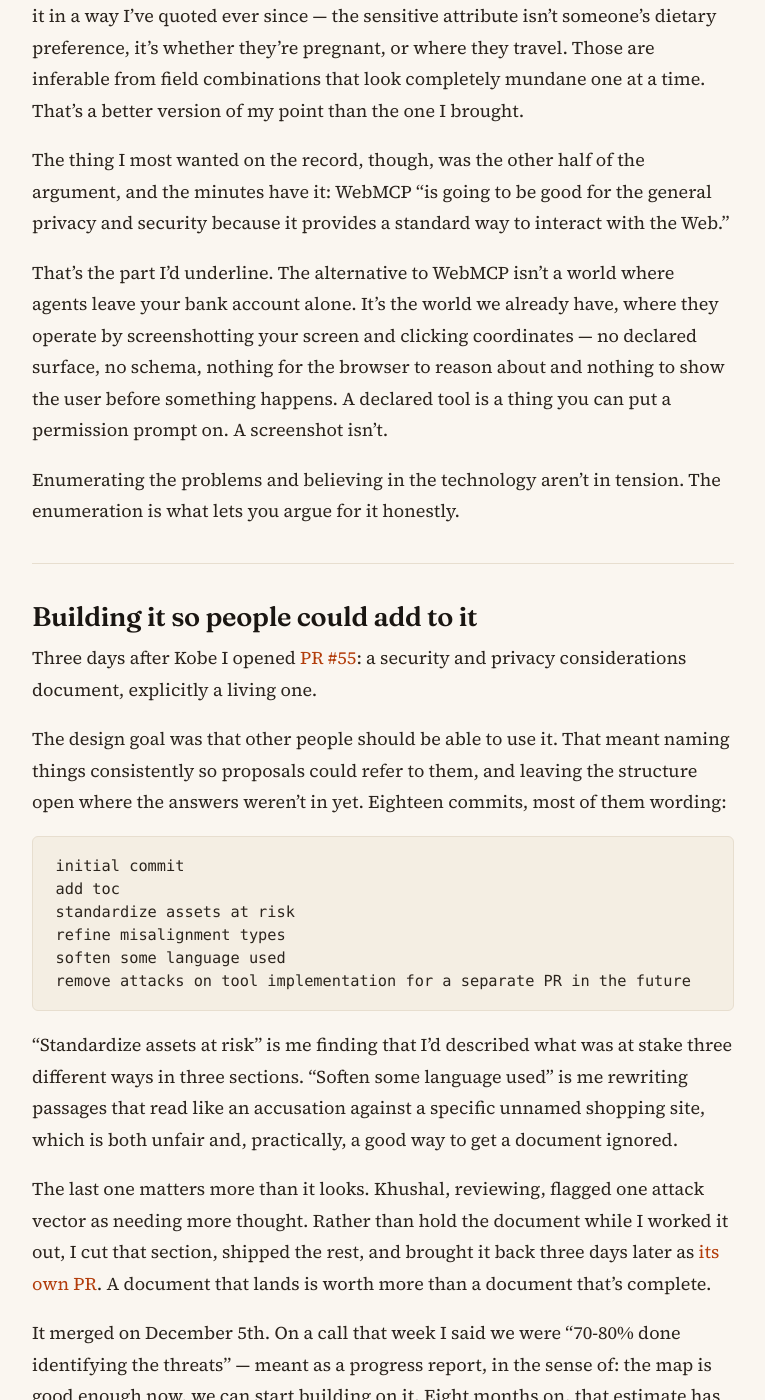
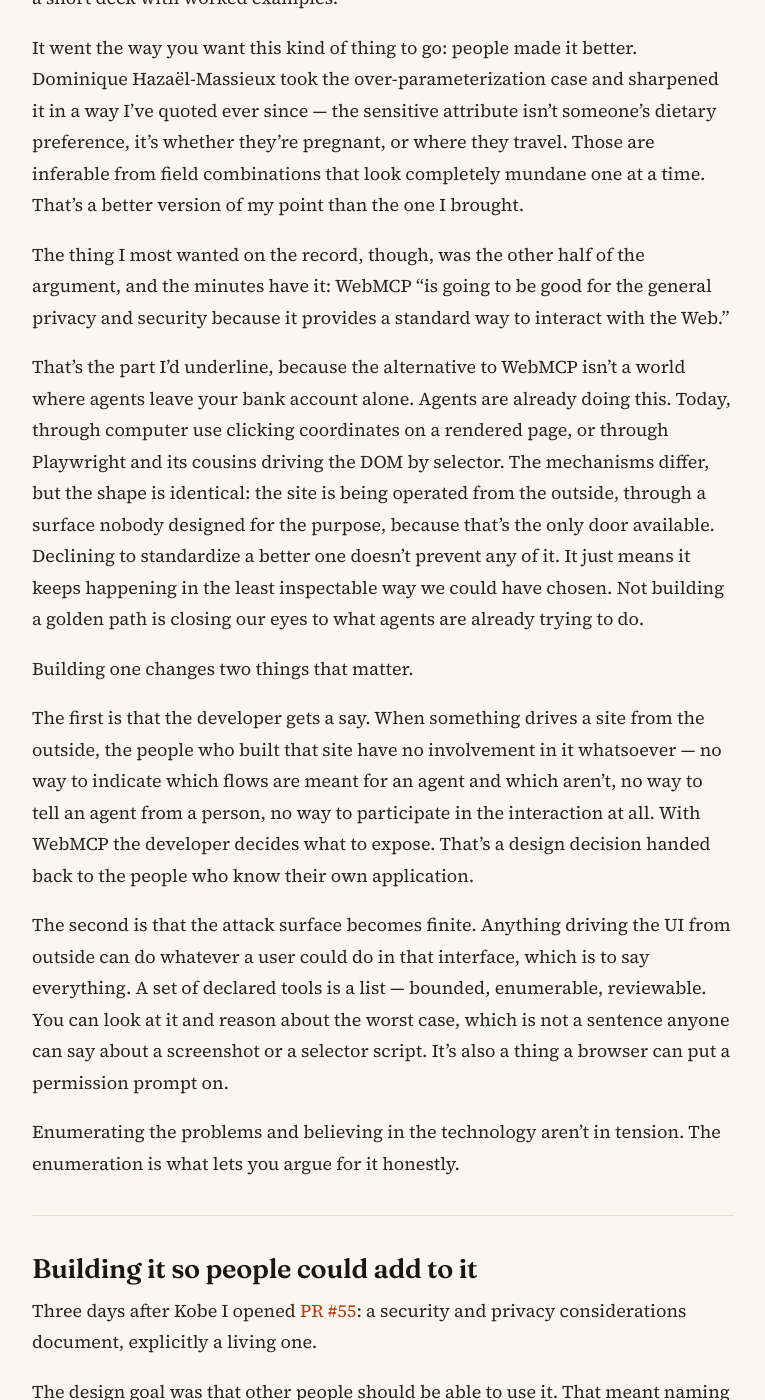
Before and after one commit to victorhuangwq/experiencethis.world, a Jekyll site: the page built from _posts/2026-07-25-making-webmcp-work.md, in a window 1280 px wide and 1400 px high, scrolled down 2246 px. Shown: the whole window, without its empty margins (257-1022 px from the left). Built offline with Jekyll 4.4.1, drawn with Linux system fonts in a browser that asks for light colours; some of the changed text lies outside the part shown.

Commit message:
Sharpen the case for a golden path
Names the do-nothing option for what it is: agents already operate sites
from the outside via computer use or selector-driven automation, so
declining to standardize only keeps that uninspectable. Adds the two
things a declared surface buys, developer involvement and a bounded
attack surface.

Co-Authored-By: Claude Opus 5 <noreply@anthropic.com>
Claude-Session: https://claude.ai/code/session_011uoXJmUo2QJ9pVDfqLX1Ah

```diff
--- a/_posts/2026-07-25-making-webmcp-work.md
+++ b/_posts/2026-07-25-making-webmcp-work.md
@@ -15,7 +15,7 @@ description: "To contribute fixes to a new web standard, I first had to work out
 
 WebMCP is one of the better ideas I've seen come through the web platform in a while, and I want it to ship.
 
-The pitch is simple. Right now, when an AI agent uses a website on your behalf, it mostly does it by looking at your screen and guessing: this rectangle is probably the "add to cart" button, that box is probably the quantity field. It works until the site changes its layout. WebMCP lets a site skip all of that and just say what it can do — here is a function called `add_to_cart`, here is what it takes, here is what happens when you call it. The agent stops guessing.
+The pitch is simple. Right now, when an AI agent uses a website on your behalf, it does it from the outside. Either by looking at your screen and guessing — this rectangle is probably the "add to cart" button, that box is probably the quantity field — or by driving the page with an automation framework, clicking selectors written against markup that was never meant to be an API. Both work until the site changes. WebMCP lets a site skip all of that and just say what it can do — here is a function called `add_to_cart`, here is what it takes, here is what happens when you call it. The agent stops guessing, and the developer gets a say in what's on offer, which turns out to matter more than it sounds.
 
 I've spent the last eight months working on the security and privacy side of it in the [W3C's Web Machine Learning Community Group](https://webmachinelearning.github.io/webmcp/). Not because I think it's dangerous. Because I think it's good, and I wanted to help fix the parts that weren't ready yet.
 
@@ -51,7 +51,13 @@ It went the way you want this kind of thing to go: people made it better. Domini
 
 The thing I most wanted on the record, though, was the other half of the argument, and the minutes have it: WebMCP "is going to be good for the general privacy and security because it provides a standard way to interact with the Web."
 
-That's the part I'd underline. The alternative to WebMCP isn't a world where agents leave your bank account alone. It's the world we already have, where they operate by screenshotting your screen and clicking coordinates — no declared surface, no schema, nothing for the browser to reason about and nothing to show the user before something happens. A declared tool is a thing you can put a permission prompt on. A screenshot isn't.
+That's the part I'd underline, because the alternative to WebMCP isn't a world where agents leave your bank account alone. Agents are already doing this. Today, through computer use clicking coordinates on a rendered page, or through Playwright and its cousins driving the DOM by selector. The mechanisms differ, but the shape is identical: the site is being operated from the outside, through a surface nobody designed for the purpose, because that's the only door available. Declining to standardize a better one doesn't prevent any of it. It just means it keeps happening in the least inspectable way we could have chosen. Not building a golden path is closing our eyes to what agents are already trying to do.
+
+Building one changes two things that matter.
+
+The first is that the developer gets a say. When something drives a site from the outside, the people who built that site have no involvement in it whatsoever — no way to indicate which flows are meant for an agent and which aren't, no way to tell an agent from a person, no way to participate in the interaction at all. With WebMCP the developer decides what to expose. That's a design decision handed back to the people who know their own application.
+
+The second is that the attack surface becomes finite. Anything driving the UI from outside can do whatever a user could do in that interface, which is to say everything. A set of declared tools is a list — bounded, enumerable, reviewable. You can look at it and reason about the worst case, which is not a sentence anyone can say about a screenshot or a selector script. It's also a thing a browser can put a permission prompt on.
 
 Enumerating the problems and believing in the technology aren't in tension. The enumeration is what lets you argue for it honestly.
 
@@ -124,6 +130,6 @@ My name is in the acknowledgements of the spec, in a list of twelve, and that's
 
 What I've come to think the product job is here: make the problems legible enough that the engineers can solve them. Not by raising alarms — an alarm mostly makes people defensive about a thing they've been building for a year. By writing down the assumptions everyone is arguing past, naming the failure modes so proposals have something to attach to, keeping the document open enough that everyone else fills it in, and doing the unglamorous paperwork when that's what's in the way.
 
-The reason to do any of it is that you want the thing to exist. I'd rather agents interacted with the web through a declared, inspectable interface than by squinting at pixels, and the fastest route there was working out what stood in the way.
+The reason to do any of it is that you want the thing to exist. I'd rather agents interacted with the web through an interface the developer chose and the browser can reason about, than through a screenshot or a selector script that nobody agreed to and nobody can bound. That's a better web than the one we're drifting toward by default, and the fastest route to it was working out what stood in the way.
 
 Section 6 of the spec has my headings in it. Almost none of the text underneath them is mine anymore, and that was the entire point.
```
